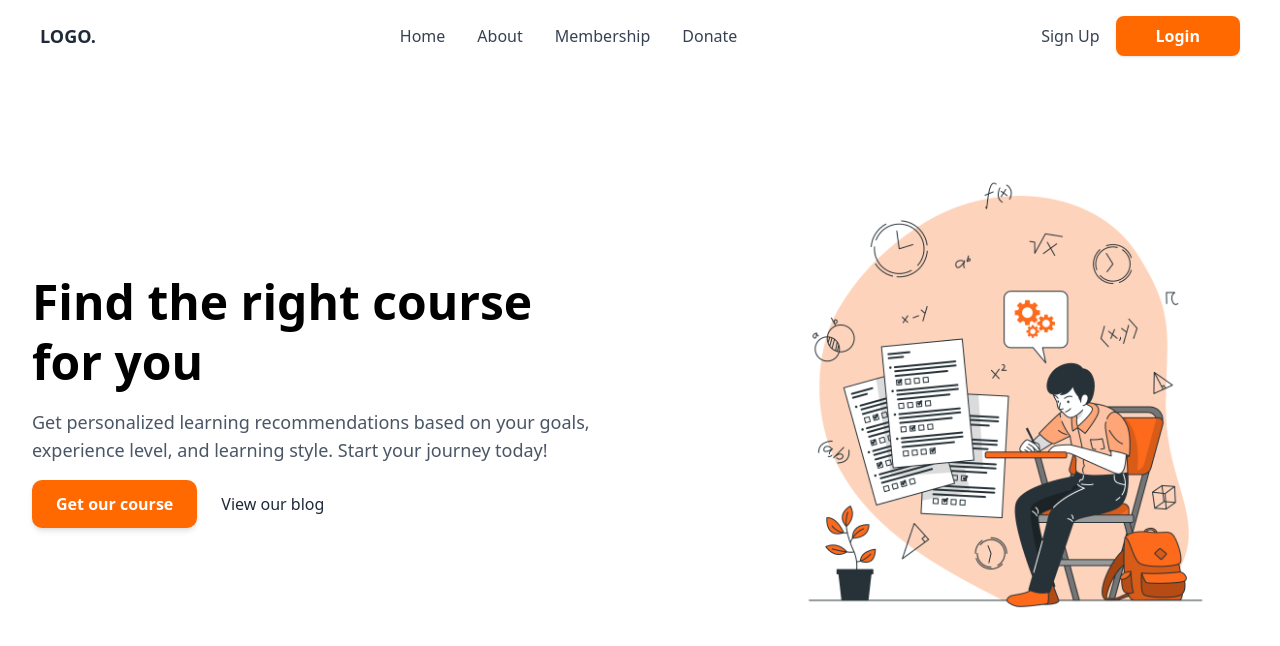
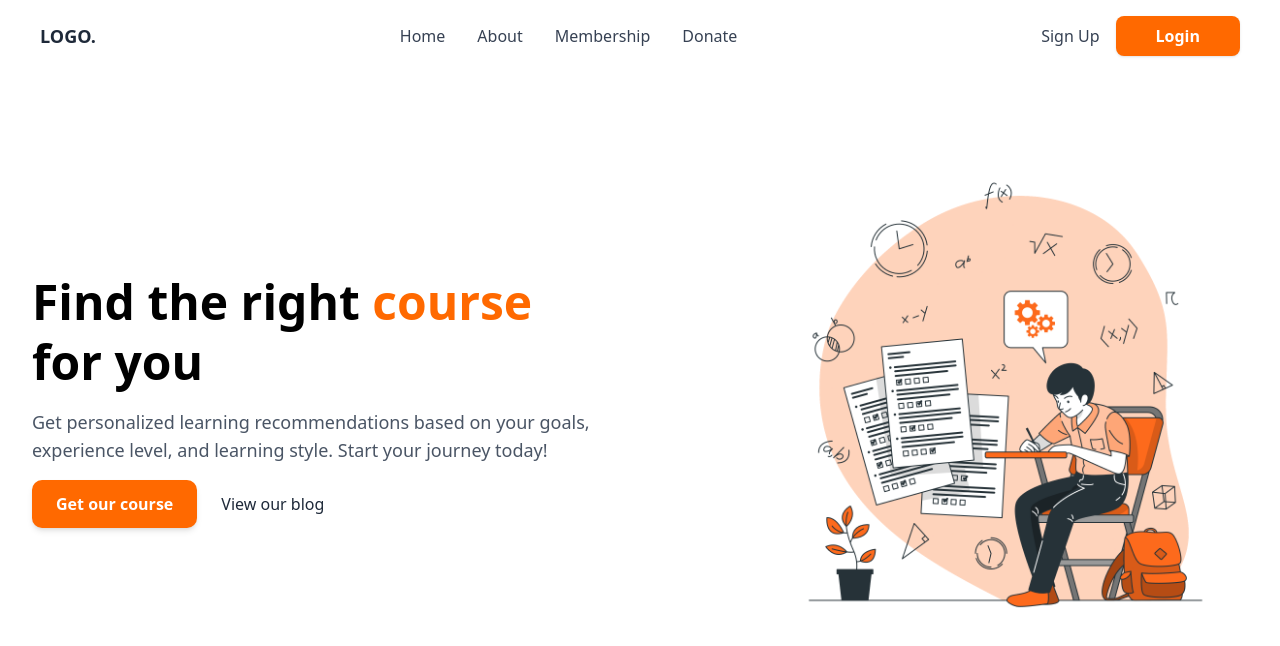
Before and after one commit to masterdevsabith/studbud, a Next.js app: page / in a window 1280 px wide. Shown: the top 646 px of the page. Built offline with nearby package versions, Linux system fonts and the light colour scheme.

Commit message:
updated hero

```diff
--- a/app/components/Hero.tsx
+++ b/app/components/Hero.tsx
@@ -8,7 +8,7 @@ export default function HeroSection() {
       <div className="flex items-center justify-between gap-20">
         <div className="">
           <h1 className="text-4xl md:text-5xl font-bold text-black leading-tight pb-4">
-            Find the right course
+            Find the right <span className="text-orange-500">course</span>
             <br />
             for you
           </h1>
```
